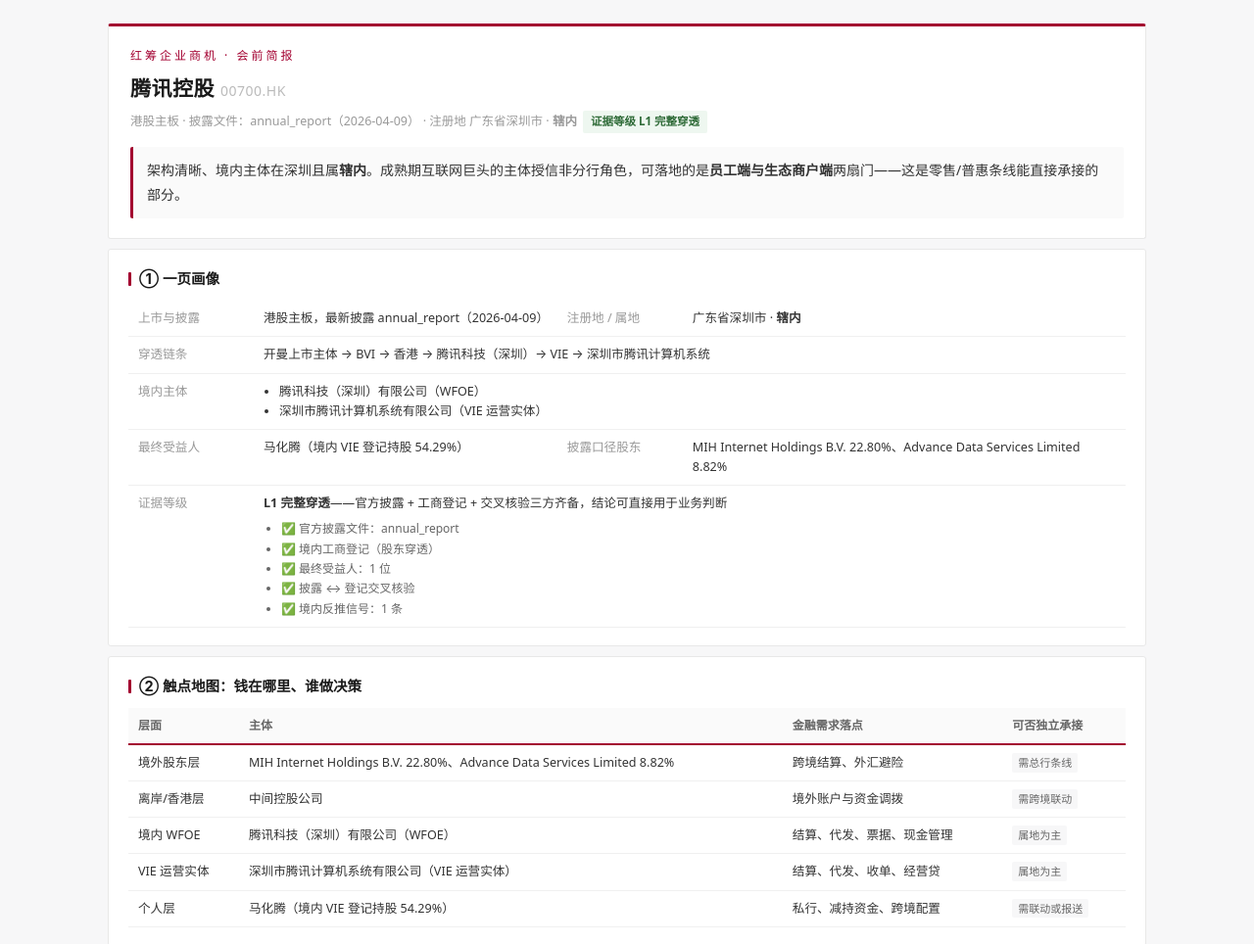
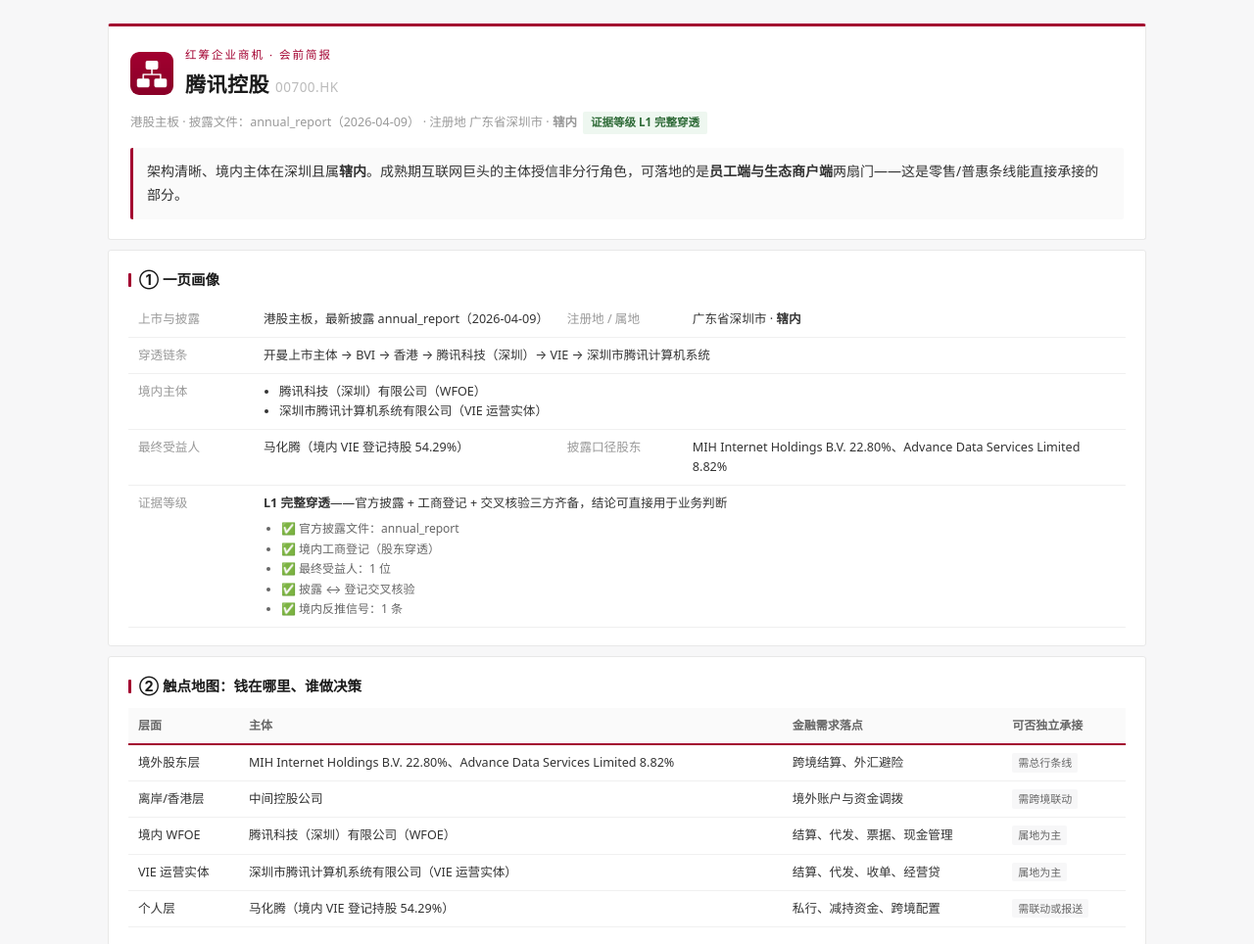
Before and after one commit to shengc-shv/redchip-penetration, a plain HTML site: page index.html in a window 1280 px wide. Shown: the top 964 px of the page at 98% size. Drawn offline with Linux system fonts and the light colour scheme.

Commit message:
feat: 微信卡片标题/摘要/图标（企业分析·“腾讯控股”）

```diff
--- a/index.html
+++ b/index.html
@@ -1,7 +1,21 @@
 <!DOCTYPE html>
 <html lang="zh-CN"><head><meta charset="utf-8">
 <meta name="viewport" content="width=device-width,initial-scale=1">
-<title>会前简报 · 腾讯控股</title><style>
+<title>企业分析·“腾讯控股”</title>
+<meta name="description" content="互联网与科技服务企业（社交、游戏、金融科技与云）；港股主板上市（00700.HK），注册地广东深圳；境内主体 2 家，穿透 4 层，最终受益人 1 位。">
+<link rel="icon" type="image/png" href="icon.png">
+<link rel="apple-touch-icon" href="icon.png">
+<meta property="og:type" content="website">
+<meta property="og:title" content="企业分析·“腾讯控股”">
+<meta property="og:description" content="互联网与科技服务企业（社交、游戏、金融科技与云）；港股主板上市（00700.HK），注册地广东深圳；境内主体 2 家，穿透 4 层，最终受益人 1 位。">
+<meta property="og:image" content="https://shengc-shv.github.io/redchip-penetration/icon.png">
+<meta property="og:image:width" content="512">
+<meta property="og:image:height" content="512">
+<meta property="og:url" content="https://shengc-shv.github.io/redchip-penetration/">
+<meta name="twitter:card" content="summary">
+<meta name="twitter:image" content="https://shengc-shv.github.io/redchip-penetration/icon.png">
+<meta name="format-detection" content="telephone=no">
+<style>
 * { box-sizing: border-box; }
 body { margin: 0; padding: 24px 14px 56px; background: #f7f7f8;
   font-family: "PingFang SC", "Microsoft YaHei", system-ui, -apple-system, Helvetica, sans-serif;
@@ -12,7 +26,11 @@
 /* 抬头区：白底 + 顶部细红线，红色只做点睛，不做大面积色块 */
 .head { background: #fff; border: 1px solid #e8e8e8; border-top: 3px solid #a30030;
   border-radius: 3px; padding: 20px 22px; margin-bottom: 10px; }
-.head h1 { margin: 0 0 6px; font-size: 21px; font-weight: 600; color: #1a1a1a; letter-spacing: .5px; }
+.head h1 { margin: 0; font-size: 21px; font-weight: 600; color: #1a1a1a; letter-spacing: .5px; }
+.brand { display: flex; align-items: center; gap: 12px; }
+.brand img { width: 44px; height: 44px; border-radius: 9px; flex: 0 0 auto; }
+.brand .kicker { font-size: 11.5px; color: #a30030; letter-spacing: 2px; margin-bottom: 3px; }
+.brand .code { font-weight: 400; color: #bbb; font-size: 13.5px; }
 .head .meta { font-size: 12.5px; color: #999; }
 .head .concl { margin-top: 14px; padding: 12px 14px; background: #fafafa;
   border-left: 3px solid #a30030; border-radius: 2px; font-size: 14px; line-height: 1.75; color: #333; }
@@ -57,12 +75,17 @@
   table { font-size: 12px; }
 }
 </style></head>
-<body><div class="wrap" style="--w:1060px">
+<body><div style="position:absolute;width:0;height:0;overflow:hidden" aria-hidden="true"><img src="https://shengc-shv.github.io/redchip-penetration/icon.png" alt="" width="512" height="512"></div><div class="wrap" style="--w:1060px">
 
   <div class="head">
-    <div style="font-size:12px;color:#a30030;letter-spacing:3px">红筹企业商机 · 会前简报</div>
-    <h1 style="margin-top:6px;color:#1a1a1a">腾讯控股 <span style="font-weight:400;color:#bbb;font-size:14px">00700.HK</span></h1>
-    <div class="meta">港股主板 · 披露文件：annual_report（2026-04-09） · 注册地 广东省深圳市 · <b>辖内</b><span class="lv lv-L1">证据等级 L1 完整穿透</span></div>
+    <div class="brand">
+      <img src="icon.png" alt="" width="44" height="44">
+      <div>
+        <div class="kicker">红筹企业商机 · 会前简报</div>
+        <h1>腾讯控股 <span class="code">00700.HK</span></h1>
+      </div>
+    </div>
+    <div class="meta" style="margin-top:10px">港股主板 · 披露文件：annual_report（2026-04-09） · 注册地 广东省深圳市 · <b>辖内</b><span class="lv lv-L1">证据等级 L1 完整穿透</span></div>
     <div class="concl">架构清晰、境内主体在深圳且属<b>辖内</b>。成熟期互联网巨头的主体授信非分行角色，可落地的是<b>员工端与生态商户端</b>两扇门——这是零售/普惠条线能直接承接的部分。</div>
   </div>
 
```
Also changed, not shown: brief.html (+29 -5 lines), icon.png (added).
